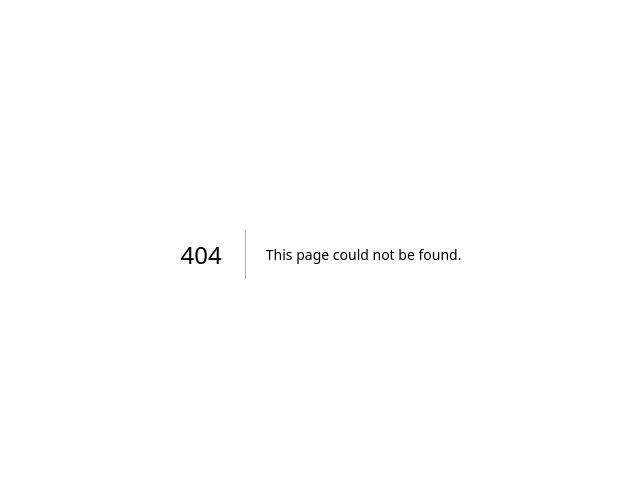
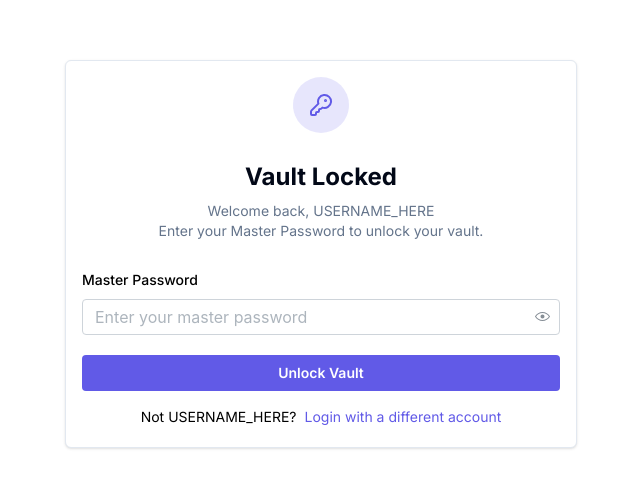
Before and after one commit to svardhanx/password-manager, a Next.js app: page /auth/unlock in a window 1280 px wide. Before the commit this address had no page. Shown: the part 146-634 px from the top of the page, without its empty margins (319-959 px from the left). Built offline with nearby package versions, Linux system fonts and the light colour scheme.

Commit message:
feat: create unlock vault component

```diff
--- /dev/null
+++ b/src/app/auth/unlock/page.tsx
@@ -0,0 +1,5 @@
+import UnlockVaultComponent from "@/components/Auth/UnlockVaultComponent";
+
+export default function UnlockPage() {
+  return <UnlockVaultComponent />;
+}
--- a/src/app/layout.tsx
+++ b/src/app/layout.tsx
@@ -1,18 +1,13 @@
 import type { Metadata } from "next";
-import { Geist, Geist_Mono } from "next/font/google";
+import { Inter } from "next/font/google";
 import "@mantine/core/styles.css";
 import { ColorSchemeScript, mantineHtmlProps } from "@mantine/core";
 import "./globals.css";
 import ClientProviders from "../components/ClientProviders";
 
-const geistSans = Geist({
-  variable: "--font-geist-sans",
-  subsets: ["latin"],
-});
-
-const geistMono = Geist_Mono({
-  variable: "--font-geist-mono",
-  subsets: ["latin"],
+const inter = Inter({
+  subsets: ["cyrillic-ext"],
+  display: "swap",
 });
 
 export const metadata: Metadata = {
@@ -31,9 +26,7 @@ export default function RootLayout({
         <meta name="viewport" content="width=device-width, initial-scale=1.0" />
         <ColorSchemeScript />
       </head>
-      <body
-        className={`${geistSans.variable} ${geistMono.variable} antialiased`}
-      >
+      <body className={`${inter.className} antialiased`}>
         <ClientProviders>{children}</ClientProviders>
       </body>
     </html>
--- /dev/null
+++ b/src/components/Auth/UnlockVaultComponent.tsx
@@ -0,0 +1,59 @@
+"use client";
+
+import { Button, PasswordInput } from "@mantine/core";
+import { KeyRound } from "lucide-react";
+import Link from "next/link";
+import { Controller, useForm } from "react-hook-form";
+
+export default function UnlockVaultComponent() {
+  const { control } = useForm({ defaultValues: { master_password: "" } });
+
+  return (
+    <div className="card-base flex flex-col gap-3 items-center justify-center w-lg p-3 text-black">
+      <div className="rounded-full bg-primary/15 p-4">
+        <KeyRound className="text-primary" />
+      </div>
+      <section className="flex flex-col items-center justify-center w-full p-2">
+        <h2 className="text-2xl text-heading font-bold my-2">Vault Locked</h2>
+        <p className="text-sm text-sub-heading font-normal">
+          Welcome back, USERNAME_HERE
+        </p>
+        <p className="text-sm text-sub-heading font-normal">
+          Enter your Master Password to unlock your vault.
+        </p>
+      </section>
+      <section className="flex flex-col gap-5 items-center justify-center w-full">
+        <div className="w-full">
+          <Controller
+            control={control}
+            name="master_password"
+            render={({ field }) => {
+              return (
+                <PasswordInput
+                  {...field}
+                  placeholder="Enter your master password"
+                  label="Master Password"
+                  classNames={{ label: "font-medium! my-2!" }}
+                />
+              );
+            }}
+          />
+        </div>
+        <Button fullWidth type="button">
+          Unlock Vault
+        </Button>
+      </section>
+      <div className="text-sm flex items-center p-1 justify-center w-full gap-2">
+        <span>Not USERNAME_HERE? </span>
+        {/* TODO Logout the currently logged in user */}
+        <Link
+          href={"/auth/login"}
+          onClick={() => {}}
+          className="text-primary hover:underline underline-offset-3"
+        >
+          Login with a different account
+        </Link>
+      </div>
+    </div>
+  );
+}
```
